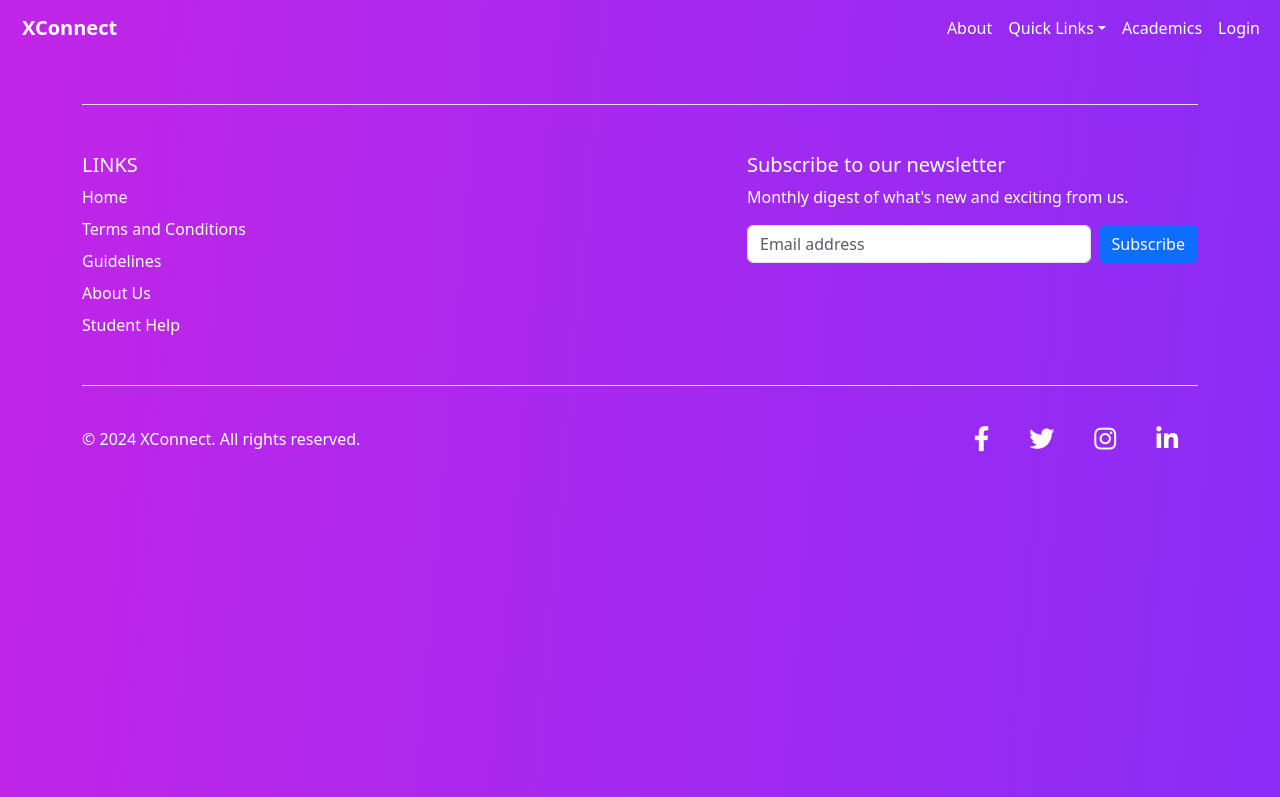
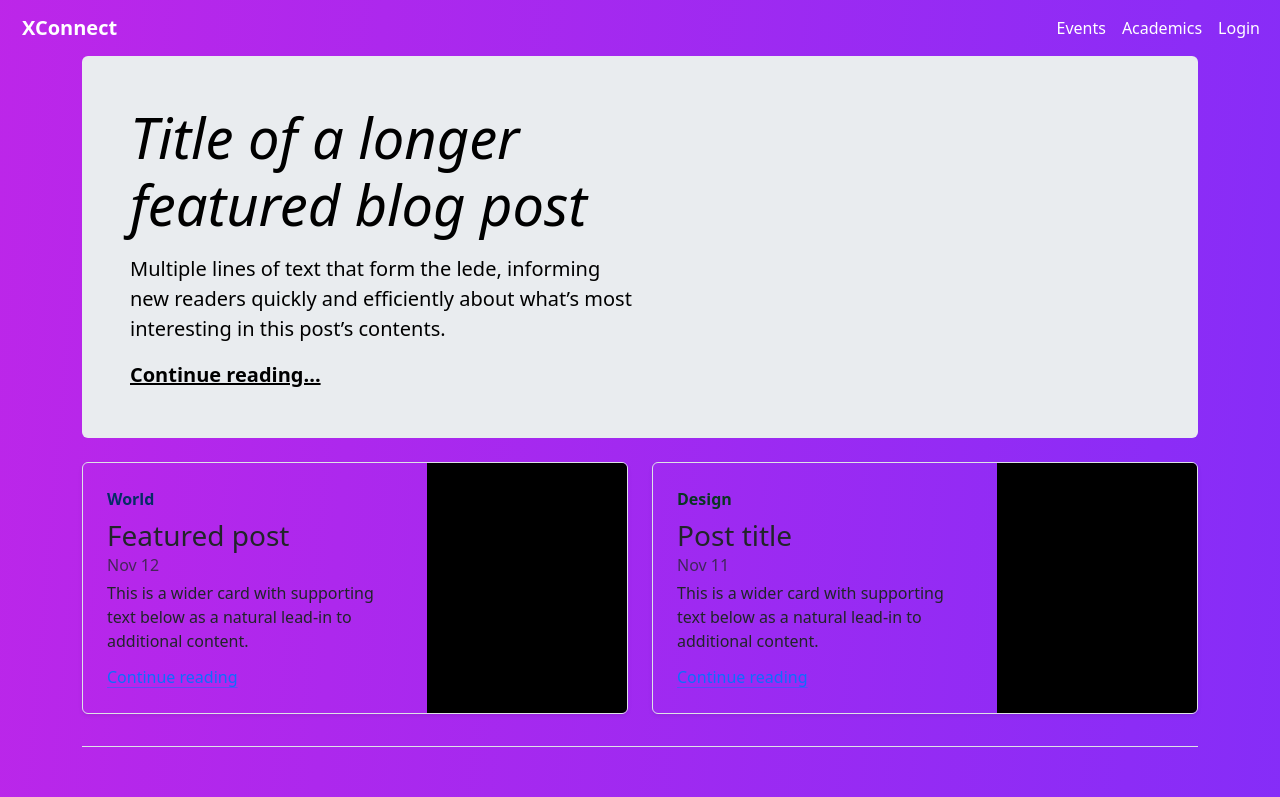
Before and after one commit to sea-rod/xavier-connect, a React (Create React App) app in the folder xconnect_frontend/xconnect/: page /Events in a window 1280 px wide. Shown: the top 797 px of the page. Built offline with nearby package versions, Linux system fonts and the light colour scheme.

Commit message:
Add Events Main Page

```diff
--- a/xconnect_frontend/xconnect/src/App.js
+++ b/xconnect_frontend/xconnect/src/App.js
@@ -3,6 +3,7 @@
 import Navbar from './components/Navbar';
 import Footer from './components/Footer';
 import Home from './pages/Home';
+import Events from "./pages/Events";
 
 function App() {
   return (
@@ -12,6 +13,7 @@
         <Routes>
         <Route path='/'element={<Home />}/>
         <Route path='/Login' element={<LoginForm />} />
+        <Route path='/Events' element={<Events />}/>
         </Routes>
         <Footer />
       </Router>
--- a/xconnect_frontend/xconnect/src/components/Navbar.js
+++ b/xconnect_frontend/xconnect/src/components/Navbar.js
@@ -2,6 +2,7 @@
 import { Link } from "react-router-dom";
 import { useEffect, useState } from "react";
 import "./Navbar.css";
+import "../pages/Events";
 
 export default function Navbar() {
   const [auth, setAuth] = useState(null);
@@ -36,43 +37,9 @@
         <div className="collapse navbar-collapse" id="navbarSupportedContent">
           <ul className="navbar-nav me-auto mb-2 mb-lg-0"></ul>
           <ul className="navbar-nav ml-auto">
-            <a className="nav-link active" aria-current="page" href="/">
-              About
-            </a>
-            <li className="nav-item dropdown">
-              <a
-                className="nav-link dropdown-toggle active"
-                href="/"
-                role="button"
-                data-bs-toggle="dropdown"
-                aria-expanded="false"
-              >
-                Quick Links
-              </a>
-              <ul className="dropdown-menu bg-transparent">
-                <li>
-                  <a className="dropdown-item hover-fix" href="/">
-                    Guidelines
-                  </a>
-                </li>
-                <li>
-                  <hr className="dropdown-divider" />
-                </li>
-                <li>
-                  <a className="dropdown-item hover-fix" href="/">
-                    Bachelors
-                  </a>
-                </li>
-                <li>
-                  <hr className="dropdown-divider" />
-                </li>
-                <li>
-                  <a className="dropdown-item hover-fix" href="/">
-                    Masters
-                  </a>
-                </li>
-              </ul>
-            </li>
+            <Link className="nav-link active" aria-current="page" to="/Events">
+              Events
+            </Link>
             <li className="nav-item">
               <a className="nav-link active" aria-current="page" href="/">
                 Academics
--- /dev/null
+++ b/xconnect_frontend/xconnect/src/pages/Events.js
@@ -0,0 +1,55 @@
+import React from "react";
+
+export default function Events() {
+    return (
+        <>
+            <main class="container">
+                <div class="p-4 p-md-5 mb-4 rounded text-body-emphasis bg-body-secondary">
+                    <div class="col-lg-6 px-0">
+                        <h1 class="display-4 fst-italic">Title of a longer featured blog post</h1>
+                        <p class="lead my-3">Multiple lines of text that form the lede, informing new readers quickly and efficiently about what’s most interesting in this post’s contents.</p>
+                        <p class="lead mb-0"><a href="/" class="text-body-emphasis fw-bold">Continue reading...</a></p>
+                    </div>
+                </div>
+
+                <div class="row mb-2">
+                    <div class="col-md-6">
+                        <div class="row g-0 border rounded overflow-hidden flex-md-row mb-4 shadow-sm h-md-250 position-relative">
+                            <div class="col p-4 d-flex flex-column position-static">
+                                <strong class="d-inline-block mb-2 text-primary-emphasis">World</strong>
+                                <h3 class="mb-0">Featured post</h3>
+                                <div class="mb-1 text-body-secondary">Nov 12</div>
+                                <p class="card-text mb-auto">This is a wider card with supporting text below as a natural lead-in to additional content.</p>
+                                <a href="/" class="icon-link gap-1 icon-link-hover stretched-link">
+                                    Continue reading
+                                </a>
+                            </div>
+                            <div class="col-auto d-none d-lg-block">
+                                <svg class="bd-placeholder-img" width="200" height="250" xmlns="http://www.w3.org/2000/svg" role="img" aria-label="Placeholder: Thumbnail" preserveAspectRatio="xMidYMid slice" focusable="false"><title>Placeholder</title><rect width="100%" height="100%" fill="/55595c"></rect><text x="50%" y="50%" fill="/eceeef" dy=".3em">Thumbnail</text></svg>
+                            </div>
+                        </div>
+                    </div>
+                    <div class="col-md-6">
+                        <div class="row g-0 border rounded overflow-hidden flex-md-row mb-4 shadow-sm h-md-250 position-relative">
+                            <div class="col p-4 d-flex flex-column position-static">
+                                <strong class="d-inline-block mb-2 text-success-emphasis">Design</strong>
+                                <h3 class="mb-0">Post title</h3>
+                                <div class="mb-1 text-body-secondary">Nov 11</div>
+                                <p class="mb-auto">This is a wider card with supporting text below as a natural lead-in to additional content.</p>
+                                <a href="/" class="icon-link gap-1 icon-link-hover stretched-link">
+                                    Continue reading
+                                </a>
+                            </div>
+                            <div class="col-auto d-none d-lg-block">
+                                <svg class="bd-placeholder-img" width="200" height="250" xmlns="http://www.w3.org/2000/svg" role="img" aria-label="Placeholder: Thumbnail" preserveAspectRatio="xMidYMid slice" focusable="false"><title>Placeholder</title><rect width="100%" height="100%" fill="/55595c"></rect><text x="50%" y="50%" fill="/eceeef" dy=".3em">Thumbnail</text></svg>
+                            </div>
+                        </div>
+                    </div>
+                </div>
+
+                <div class="row g-5">
+                </div>
+            </main>
+        </>
+    );
+}
```
Also changed, not shown: xconnect_frontend/xconnect/src/pages/Events.css (added).
